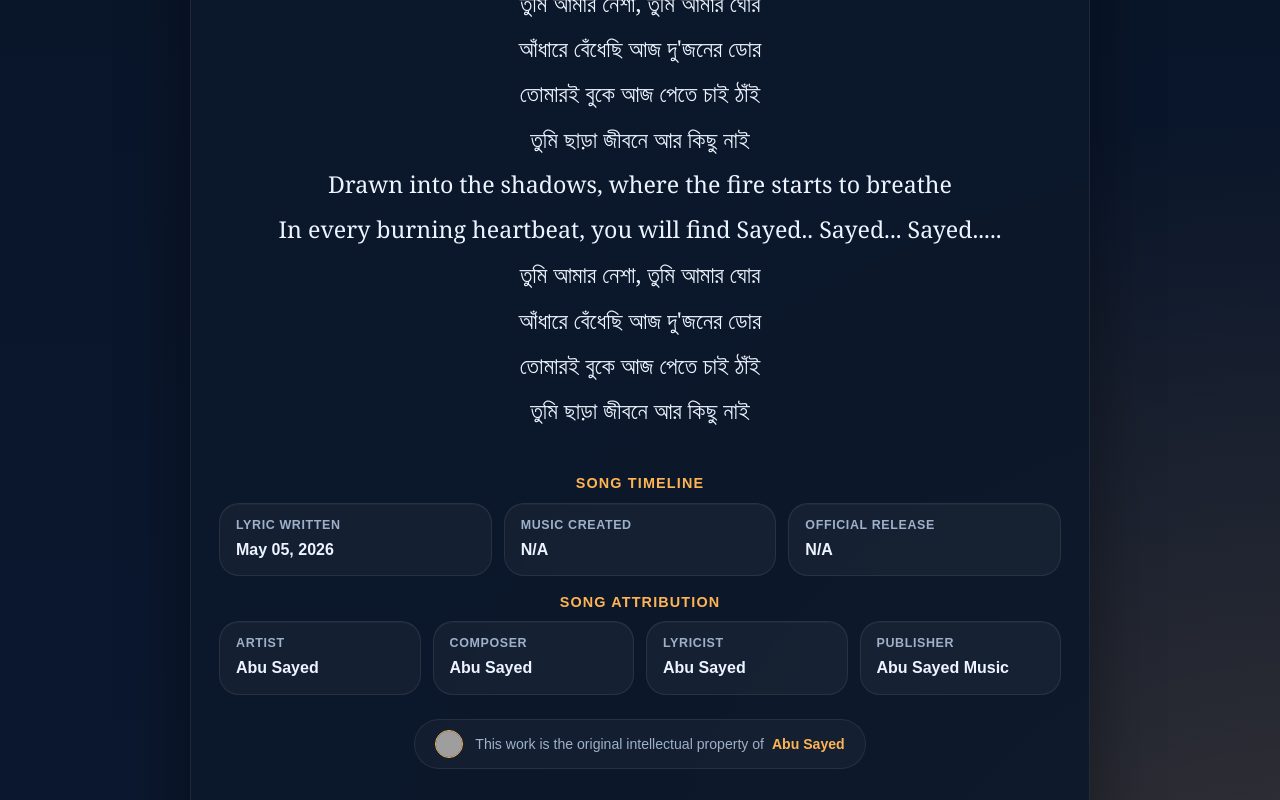
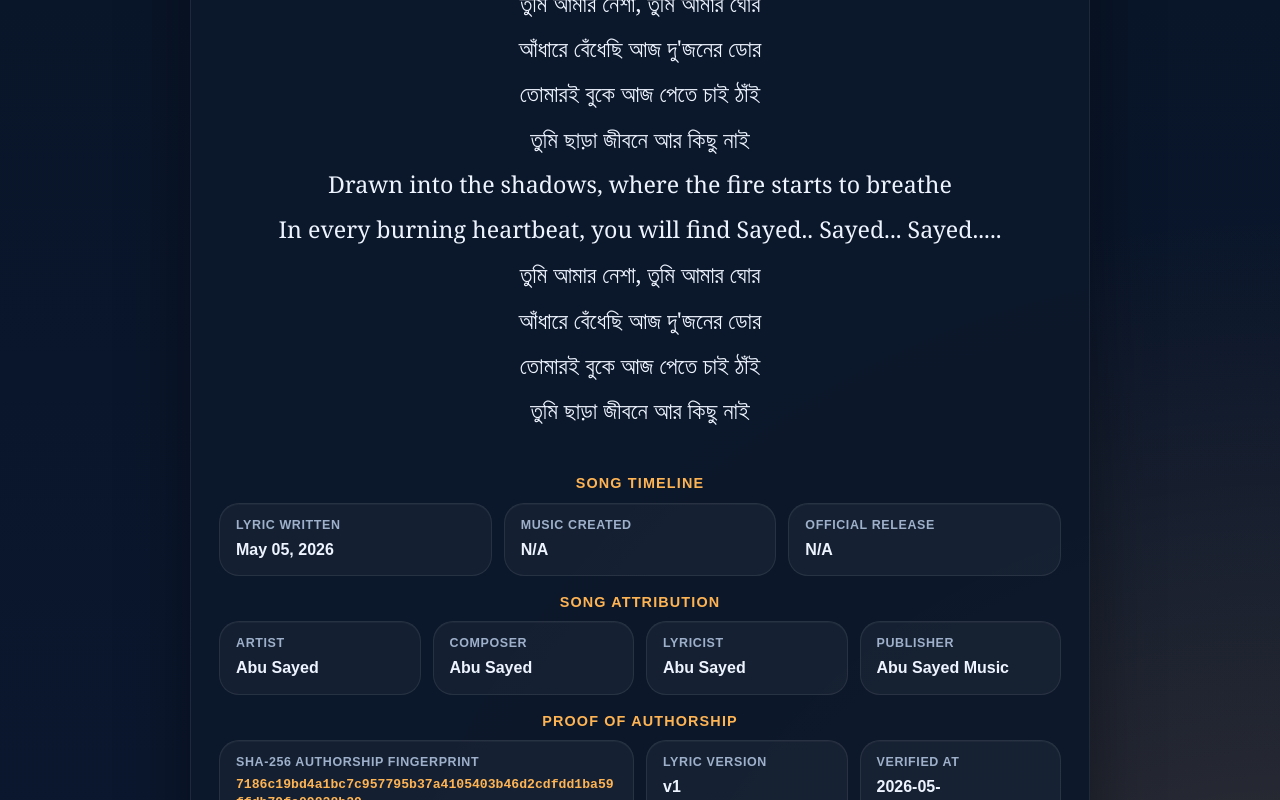
Before and after one commit to ImAbuSayed/chokhher-bhasha, a plain HTML site: page index.html in a window 1280 px wide. Shown: the part 2000-2800 px from the top of the page. Drawn offline with Linux system fonts and the light colour scheme; grey boxes are pictures that could not be loaded.

Commit message:
feat: update song assets v1 with signed GPG commit [verified]

```diff
--- a/index.html
+++ b/index.html
@@ -14,9 +14,9 @@
     <meta name="keywords" content="Chokhher Bhasha, Abu Sayed lyrics, original song lyrics, Abu Sayed original song, Abu Sayed lyricist, Abu Sayed composer, Abu Sayed songwriter, official lyrics">
     <meta name="robots" content="index,follow,max-snippet:-1,max-image-preview:large,max-video-preview:-1">
     <meta name="referrer" content="strict-origin-when-cross-origin">
-    <meta name="description" content="Explore the poetic journey of &#x27;Chokhher Bhasha&#x27;, an original masterpiece written and composed by Abu Sayed.">
+    <meta name="description" content="The official lyric sheet for &#x27;Chokhher Bhasha&#x27; by Abu Sayed. This song is an original creative work, written and composed by the artist.">
     <meta property="og:title" content="Chokhher Bhasha - Original Lyrics by Abu Sayed">
-    <meta property="og:description" content="Explore the poetic journey of &#x27;Chokhher Bhasha&#x27;, an original masterpiece written and composed by Abu Sayed.">
+    <meta property="og:description" content="The official lyric sheet for &#x27;Chokhher Bhasha&#x27; by Abu Sayed. This song is an original creative work, written and composed by the artist.">
     <meta property="og:type" content="music.song">
     <meta property="og:url" content="https://imabusayed.github.io/chokhher-bhasha/">
     <meta property="og:site_name" content="Abu Sayed Music">
@@ -24,7 +24,7 @@
     <meta name="last-modified" content="2026-05-05 18:40:51">
     <meta name="twitter:card" content="summary_large_image">
     <meta name="twitter:title" content="Chokhher Bhasha - Original Lyrics by Abu Sayed">
-    <meta name="twitter:description" content="Explore the poetic journey of &#x27;Chokhher Bhasha&#x27;, an original masterpiece written and composed by Abu Sayed.">
+    <meta name="twitter:description" content="The official lyric sheet for &#x27;Chokhher Bhasha&#x27; by Abu Sayed. This song is an original creative work, written and composed by the artist.">
     <link rel="canonical" href="https://imabusayed.github.io/chokhher-bhasha/">
     <link rel="sitemap" type="application/xml" title="Sitemap" href="https://imabusayed.github.io/chokhher-bhasha/sitemap.xml">
     <link rel="author" href="https://github.com/ImAbuSayed">
@@ -100,7 +100,7 @@
       "@id": "https://imabusayed.github.io/chokhher-bhasha#webpage",
       "url": "https://imabusayed.github.io/chokhher-bhasha/",
       "name": "Chokhher Bhasha - Original Lyrics by Abu Sayed",
-      "description": "Explore the poetic journey of 'Chokhher Bhasha', an original masterpiece written and composed by Abu Sayed.",
+      "description": "The official lyric sheet for 'Chokhher Bhasha' by Abu Sayed. This song is an original creative work, written and composed by the artist.",
       "isPartOf": {
         "@id": "https://music.abusayed.com.bd/#website"
       },
@@ -537,7 +537,7 @@
 
         <div class="controls">
             <button class="btn-speak" id="speakBtn" title="Read the lyrics aloud"><span id="speakText">Read Aloud</span></button>
-            <a href="https://music.abusayed.com.bd/Licensing/?https://imabusayed.github.io/chokhher-bhasha/" class="btn-license" title="Get licensing for this song" target="_blank">Music Rights & Licensing for Chokhher Bhasha</a>
+            <a href="https://music.abusayed.com.bd/Licensing/?https://imabusayed.github.io/chokhher-bhasha/" class="btn-license" title="Get licensing for this song" target="_blank">Official Music Licensing for Chokhher Bhasha</a>
 
         </div>
         <br>
@@ -612,6 +612,26 @@
             <div class="meta-card">
                 <span class="meta-label">Publisher</span>
                 <strong>Abu Sayed Music</strong>
+            </div>
+
+                </div>
+            </div>
+
+            <div class="details-block">
+                <div class="details-title">Proof of Authorship</div>
+                <div class="meta-grid">
+
+            <div class="meta-card" style="grid-column: span 2;">
+                <span class="meta-label">SHA-256 Authorship Fingerprint</span>
+                <strong style="word-break: break-all; font-family: monospace; font-size: 0.82rem; color: var(--accent);">7186c19bd4a1bc7c957795b37a4105403b46d2cdfdd1ba59ffdb79fc09828b29</strong>
+            </div>
+            <div class="meta-card">
+                <span class="meta-label">Lyric Version</span>
+                <strong>v1</strong>
+            </div>
+            <div class="meta-card">
+                <span class="meta-label">Verified At</span>
+                <strong>2026-05-16T09:28:44.971361</strong>
             </div>
 
                 </div>
```
Also changed, not shown: excerpts/Bridge-Preview.txt (added), excerpts/Chorus-Preview.txt (added), excerpts/Hook-1-Preview.txt (added), excerpts/Hook-2-Preview.txt (added), excerpts/Pre-Chorus-1-Preview.txt (added), excerpts/Pre-Chorus-2-Preview.txt (added), excerpts/Verse-1-Preview.txt (added), excerpts/Verse-2-Preview.txt (added), excerpts/Verse-3-Preview.txt (added), hashes.txt (added), llms.txt, lyrics_backup/2026-05-16_chokhher-bhasha-v1.txt (added), manifest.json (added), 1 other file.
